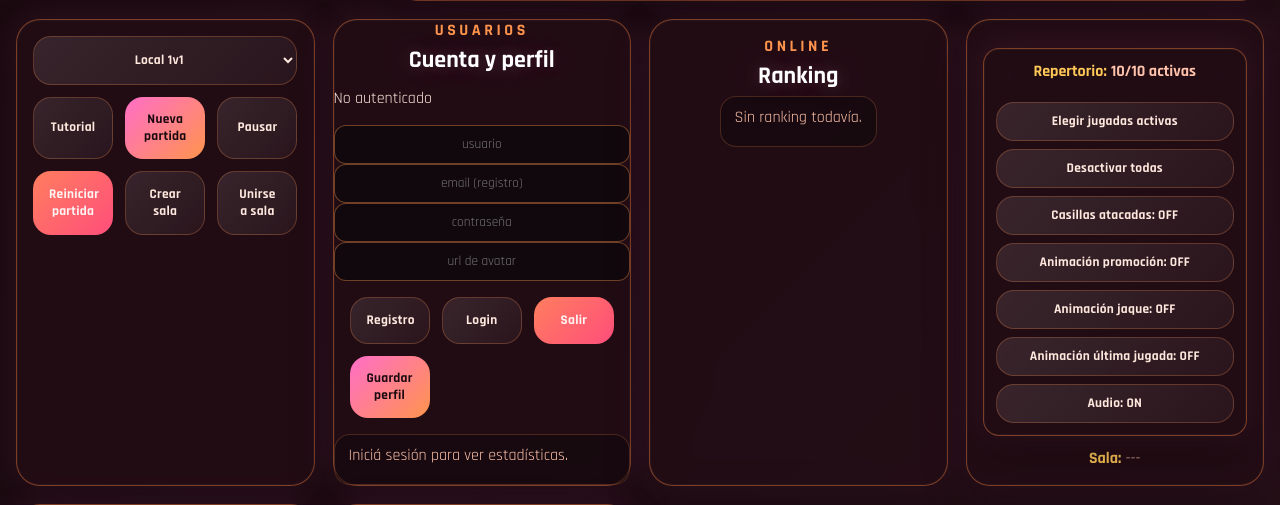
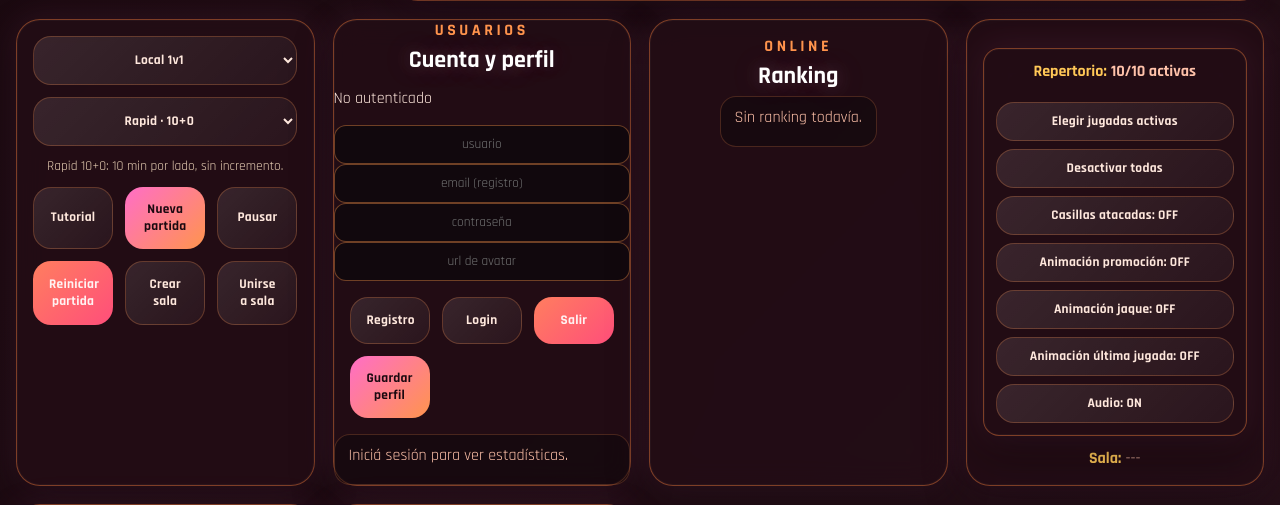
Before and after one commit to lu-developer476/Ajedrez, a Django app: page / in a window 1280 px wide. Shown: the part 1083-1588 px from the top of the page. Run offline with Django 5.2, Linux system fonts and the light colour scheme; data that the repository does not hold is empty.

Commit message:
Add Bullet/Blitz/Rapid/Classical time controls (#28)

```diff
--- a/core/static/core/css/styles.css
+++ b/core/static/core/css/styles.css
@@ -739,6 +739,7 @@ body {
 .btn.danger { background: linear-gradient(135deg, #ff7e5f, #ff4e7a); color: #fff3f3; }
 
 #mode-select,
+#time-control,
 #ai-level,
 #piece-theme,
 #piece-colors,
@@ -757,6 +758,16 @@ body {
 
 .controls .btn {
   width: 100%;
+}
+
+
+.control-help {
+  grid-column: 1 / -1;
+  margin: 0;
+  text-align: center;
+  color: #ffe6c7;
+  font-size: 0.84rem;
+  opacity: 0.9;
 }
 
 .ai-level-spot {
--- a/core/static/core/js/game.js
+++ b/core/static/core/js/game.js
@@ -33,6 +33,8 @@ const audioStateEl = document.getElementById('audio-state');
 const commandFromEl = document.getElementById('command-from');
 const commandToEl = document.getElementById('command-to');
 const aiLevelEl = document.getElementById('ai-level');
+const timeControlEl = document.getElementById('time-control');
+const timeControlHelpEl = document.getElementById('time-control-help');
 const pieceThemeEl = document.getElementById('piece-theme');
 const pieceColorsEl = document.getElementById('piece-colors');
 const boardThemeEl = document.getElementById('board-theme');
@@ -159,6 +161,7 @@ let fontTheme = 'rajdhani';
 let fontColorTheme = 'default';
 let whiteTimeLeft = 600;
 let blackTimeLeft = 600;
+let activeTimeControl = 'rapid';
 let gameTimer = null;
 let isPaused = false;
 let audioEnabled = true;
@@ -174,6 +177,38 @@ let activeVariations = new Set(TRAINING_VARIATIONS);
 let waitingStartColor = false;
 
 const ELO_K_FACTOR = 32;
+
+
+const TIME_CONTROLS = {
+  bullet: { key: 'bullet', label: 'Bullet', initialSeconds: 60, incrementSeconds: 0 },
+  blitz: { key: 'blitz', label: 'Blitz', initialSeconds: 180, incrementSeconds: 2 },
+  rapid: { key: 'rapid', label: 'Rapid', initialSeconds: 600, incrementSeconds: 0 },
+  classical: { key: 'classical', label: 'Classical', initialSeconds: 1800, incrementSeconds: 0 },
+};
+
+function getTimeControlConfig() {
+  return TIME_CONTROLS[activeTimeControl] || TIME_CONTROLS.rapid;
+}
+
+function getTimeControlDescription() {
+  const config = getTimeControlConfig();
+  const minutes = Math.floor(config.initialSeconds / 60);
+  return `${config.label} ${minutes}+${config.incrementSeconds}: ${minutes} min por lado, ${config.incrementSeconds ? `+${config.incrementSeconds}s por jugada` : 'sin incremento'}.`;
+}
+
+function setClocksFromTimeControl() {
+  const config = getTimeControlConfig();
+  whiteTimeLeft = config.initialSeconds;
+  blackTimeLeft = config.initialSeconds;
+}
+
+function applyIncrementForColor(color) {
+  const increment = getTimeControlConfig().incrementSeconds;
+  if (!increment) return;
+  if (color === 'w') whiteTimeLeft += increment;
+  else blackTimeLeft += increment;
+}
+
 
 function expectedScore(playerRating, opponentRating) {
   return 1 / (1 + 10 ** ((opponentRating - playerRating) / 400));
@@ -244,8 +279,7 @@ function resetGame() {
   state = createState();
   selected = null;
   legalMoves = [];
-  whiteTimeLeft = 600;
-  blackTimeLeft = 600;
+  setClocksFromTimeControl();
   isPaused = false;
   highlightLastMove = null;
   state.lastMoveQuality = null;
@@ -363,56 +397,6 @@ function startTimerLoop() {
   renderClocks();
 }
 
-
-function formatClock(totalSeconds) {
-  const mins = Math.floor(totalSeconds / 60);
-  const secs = totalSeconds % 60;
-  return `${String(mins).padStart(2, '0')}:${String(secs).padStart(2, '0')}`;
-}
-
-function renderClocks() {
-  if (whiteTimerEl) whiteTimerEl.textContent = formatClock(Math.max(0, whiteTimeLeft));
-  if (blackTimerEl) blackTimerEl.textContent = formatClock(Math.max(0, blackTimeLeft));
-}
-
-function stopTimerLoop() {
-  if (gameTimer) {
-    clearInterval(gameTimer);
-    gameTimer = null;
-  }
-}
-
-function evaluateGameStatus() {
-  const check = isKingInCheck(state.board, state.turn);
-  const active = hasAny(state.board, state.turn, state);
-  state.status = check && !active ? `JAQUE MATE · ${state.turn === 'w' ? 'NEGRAS' : 'BLANCAS'} GANAN` : check ? 'JAQUE' : !active ? 'TABLAS' : 'EN CURSO';
-  if (check && state.turn === 'w' && !active) state.status = 'JAQUE MATE · NEGRAS GANAN';
-  return { check, active };
-}
-
-function tickGameClock() {
-  if (!state || isPaused || state.status !== 'EN CURSO' && state.status !== 'JAQUE') return;
-  if (state.turn === 'w') whiteTimeLeft -= 1;
-  else blackTimeLeft -= 1;
-
-  if (whiteTimeLeft <= 0) {
-    whiteTimeLeft = 0;
-    state.status = 'TIEMPO AGOTADO · NEGRAS GANAN';
-    stopTimerLoop();
-  }
-  if (blackTimeLeft <= 0) {
-    blackTimeLeft = 0;
-    state.status = 'TIEMPO AGOTADO · BLANCAS GANAN';
-    stopTimerLoop();
-  }
-  render();
-}
-
-function startTimerLoop() {
-  stopTimerLoop();
-  gameTimer = setInterval(tickGameClock, 1000);
-  renderClocks();
-}
 
 function renderCoordinates() {
   const files = flipped ? [...FILES].reverse() : FILES;
@@ -1122,6 +1106,7 @@ async function makeMove(fr, fc, tr, tc, promotionChoice = null) {
   state.history.unshift(moveText);
   state.lastMove = `${fromSq} → ${toSq}`;
   highlightLastMove = { from: { row: fr, col: fc }, to: { row: tr, col: tc } };
+  applyIncrementForColor(piece[0]);
   state.turn = state.turn === 'w' ? 'b' : 'w';
   state.moveNumber += 1;
   selected = null;
@@ -1287,6 +1272,14 @@ modeSelectEl.onchange = () => {
   if (pollTimer) clearInterval(pollTimer);
   if (mode === 'online' && roomCode) pollTimer = setInterval(pollOnline, 2000);
 };
+
+if (timeControlEl) {
+  timeControlEl.onchange = async () => {
+    activeTimeControl = timeControlEl.value || 'rapid';
+    if (timeControlHelpEl) timeControlHelpEl.textContent = getTimeControlDescription();
+    await resetMatchWithConfigNotice();
+  };
+}
 if (aiLevelEl) {
   aiLevelEl.onchange = async () => {
     aiLevel = Number(aiLevelEl.value) || 1;
@@ -1494,6 +1487,8 @@ updateVolumeUI();
 updateVariationUI();
 updateBoardLegendDots();
 renderEloPreview();
+if (timeControlEl) timeControlEl.value = activeTimeControl;
+if (timeControlHelpEl) timeControlHelpEl.textContent = getTimeControlDescription();
 resetGame();
 loadRanking();
 loadProfile();
--- a/core/templates/core/index.html
+++ b/core/templates/core/index.html
@@ -130,6 +130,13 @@
     <section class="aux-panels">
       <div class="controls panel-glow">
         <select id="mode-select" class="btn secondary"><option value="local">Local 1v1</option><option value="ai">Jugador vs IA</option><option value="online">Online</option></select>
+        <select id="time-control" class="btn secondary" aria-label="Control de tiempo">
+          <option value="bullet">Bullet · 1+0</option>
+          <option value="blitz">Blitz · 3+2</option>
+          <option value="rapid" selected>Rapid · 10+0</option>
+          <option value="classical">Classical · 30+0</option>
+        </select>
+        <p id="time-control-help" class="control-help">Rapid 10+0: 10 min por lado, sin incremento.</p>
         <select id="ai-level" class="btn secondary" aria-label="Nivel de IA">
           <option value="1" selected>IA Nivel 1 · Novato</option>
           <option value="2">IA Nivel 2 · Callejera</option>
```
